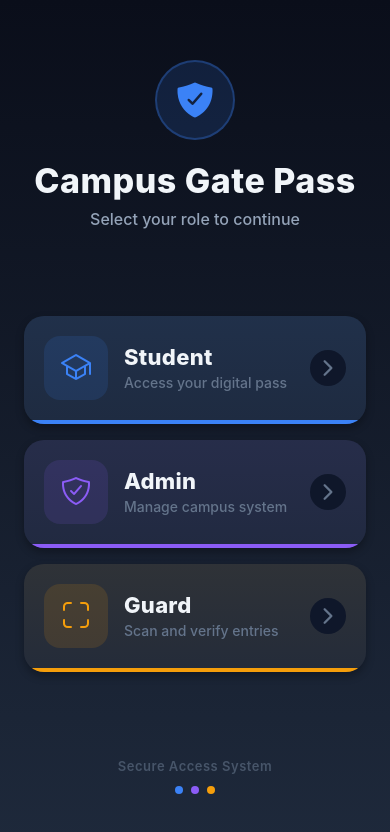
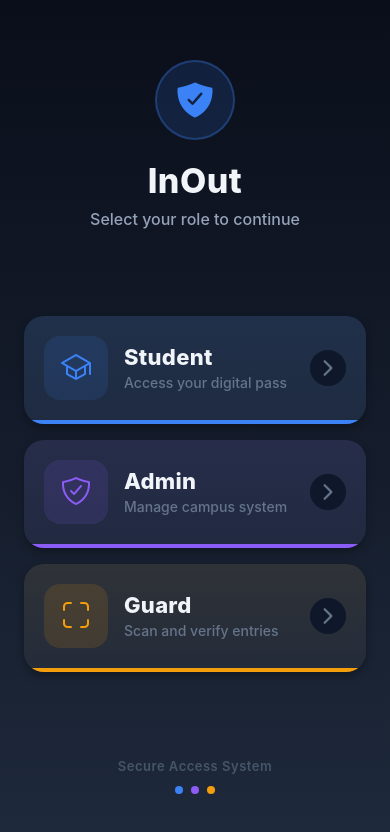
Before and after one commit to BuildingProjects/CampusGatePass, a React Native app in the folder client/: screen /RoleSelector in a window 390 px wide. Shown: the top 832 px of the page. Built offline with nearby package versions, Linux system fonts and the light colour scheme.

Commit message:
resolve error

```diff
--- a/client/Screen/RoleSelector.js
+++ b/client/Screen/RoleSelector.js
@@ -58,7 +58,7 @@
                 <Ionicons name='shield-checkmark' size={40} color='#3B82F6' />
               </View>
             </View>
-            <Text style={styles.title}>Campus Gate Pass</Text>
+            <Text style={styles.title}>InOut</Text>
             <Text style={styles.subtitle}>Select your role to continue</Text>
           </View>
 
```
